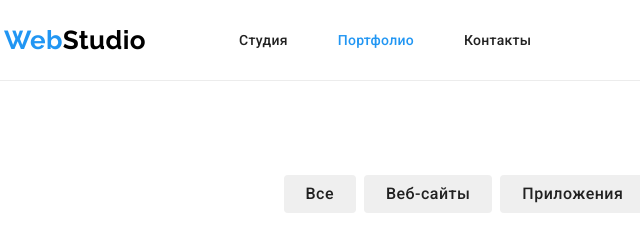
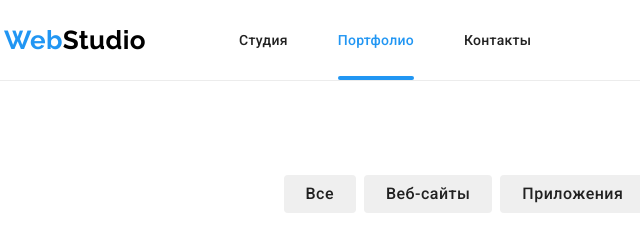
Before and after one commit to Oleksandr-Vashchenko/goit-markup-hw-05, a plain HTML site: page portfolio.html in a window 1280 px wide. Shown: the top 240 px of the page, 51-691 px from the left. Drawn offline with nearby package versions, Linux system fonts and the light colour scheme.

Commit message:
добавляет нижнее подчёркивание

```diff
--- a/css/stules.css
+++ b/css/stules.css
@@ -129,6 +129,9 @@ body {
   padding-top: 32px;
   padding-bottom: 32px;
 
+  position: relative;
+  transition: color 250ms var(--cubic);
+
   font-weight: 500;
   font-size: 14px;
   line-height: calc(16 / 14);
@@ -160,6 +163,30 @@ body {
 .header-link:focus {
   color: var(--blue-logo-cl);
 }
+
+/* Подчёркивание ссылки */
+
+.header-link::after {
+  position: absolute;
+  content: '';
+  left: 0;
+  bottom: 0;
+  width: 100%;
+  height: 4px;
+  background-color: #2196f3;
+  border-radius: 2px;
+  opacity: 0;
+  transition: opacity 250ms var(--cubic);
+}
+
+.header-link:hover::after {
+  opacity: 1;
+}
+
+.header-link.current-link::after {
+  opacity: 1;
+}
+
 /*добавляет нижнюю рамку*/
 .header {
   border-bottom: 1px solid #ececec;
```
Also changed, not shown: index.html (+2 -3 lines).
